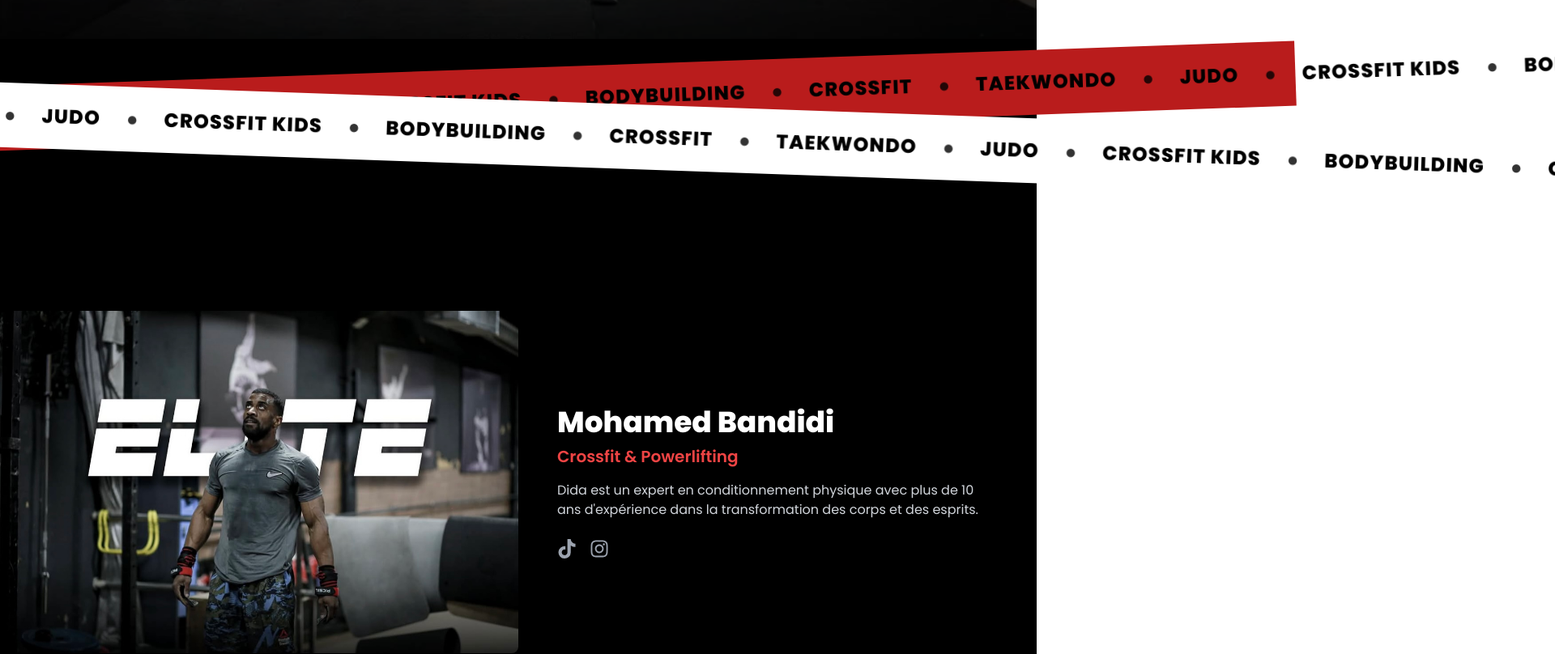
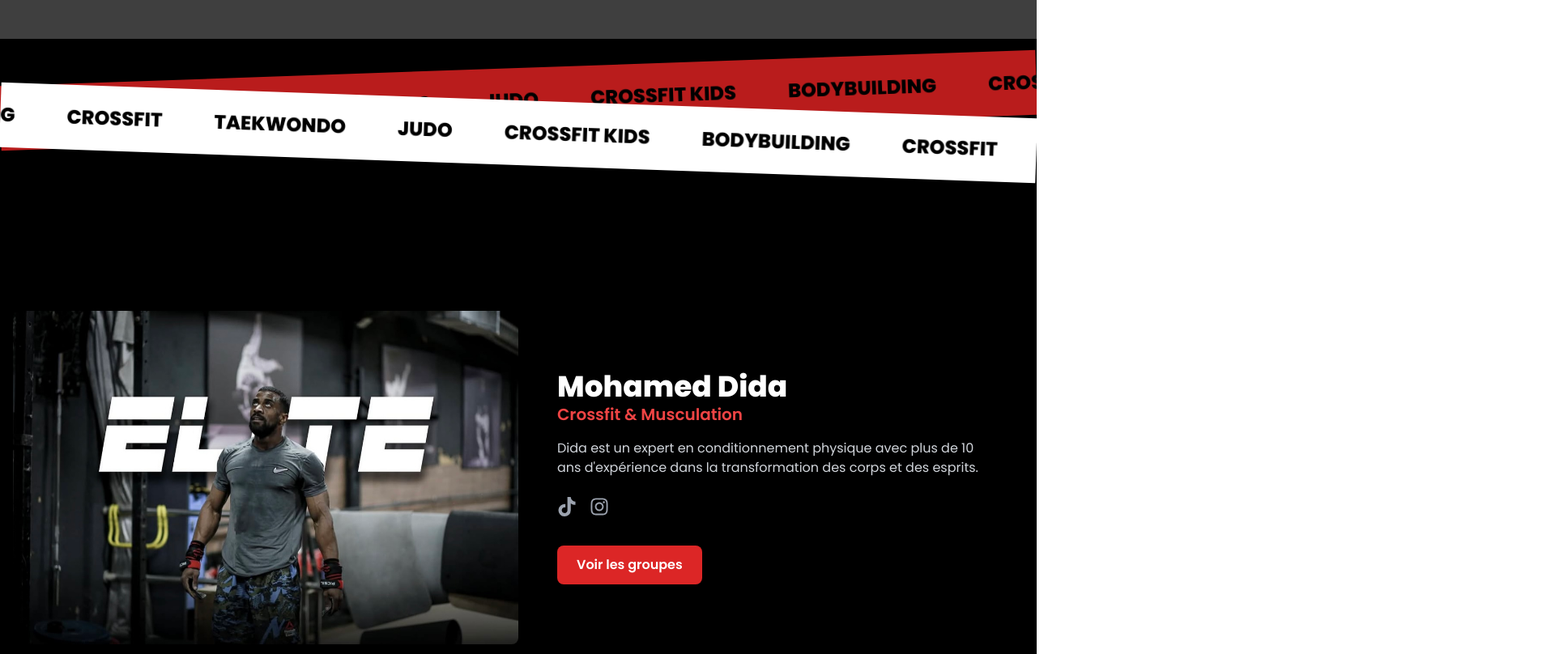
Before and after one commit to aymanebenomar/elitefitwebsite, a React (Vite) app in the folder fitgym-frontend/: page /personal-coaching in a window 1280 px wide. Shown: the part 512-1320 px from the top of the page at 81% size, 1920 px wide, since content can reach past the window. Built offline with nearby package versions, Linux system fonts and the light colour scheme; grey boxes are pictures that could not be loaded.

Commit message:
groups and coach sec

```diff
--- a/fitgym-frontend/src/App.jsx
+++ b/fitgym-frontend/src/App.jsx
@@ -17,6 +17,7 @@ import AboutUs from "./pages/AboutUs";
 import Community from "./pages/Community";
 import TournamentDetail from "./pages/TournamentDetail";
 import NosGroupes from "./pages/Nosgroupes";
+import Horaires from "./pages/Horaires";
 
 export default function App() {
   return (
@@ -53,7 +54,8 @@ export default function App() {
       <Route path="/about-us" element={<AboutUs />} />
       <Route path="/community" element={<Community />} />
 
-      {/* New groupes page */}
+      {/* New groupes and Horaire pages */}
+      <Route path="/horaires" element={<Horaires />} />
       <Route path="/nos-groupes" element={<NosGroupes />} />
 
       {/* Tournament detail page */}
--- a/fitgym-frontend/src/components/Concepts.jsx
+++ b/fitgym-frontend/src/components/Concepts.jsx
@@ -48,7 +48,6 @@ export default function Concepts() {
       className="py-16 md:py-20 bg-gradient-to-b from-black to-gray-900 scroll-mt-32"
     >
       <div className="max-w-7xl mx-auto px-4 sm:px-6">
-
         <motion.div
           className="text-center mb-16"
           initial={{ opacity: 0, y: 50 }}
@@ -66,11 +65,11 @@ export default function Concepts() {
 
         <div className="space-y-20">
           {concepts.map((concept, index) => (
-            <Link key={index} to={concept.path}>
             <motion.div
+              key={index}
               className={`flex flex-col ${
                 index % 2 === 0 ? "md:flex-row" : "md:flex-row-reverse"
-                } items-center gap-8 md:gap-12 cursor-pointer group`}
+              } items-center gap-8 md:gap-12`}
               initial={{ opacity: 0, y: 50 }}
               whileInView={{ opacity: 1, y: 0 }}
               viewport={{ once: true }}
@@ -122,9 +121,18 @@ export default function Concepts() {
                     ))}
                   </div>
                 </div>
+
+                {/* MINI BUTTON LINK */}
+                <div className="pt-6">
+                  <Link
+                    to={concept.path}
+                    className="inline-block px-4 py-2 bg-eliteGold text-black font-semibold rounded hover:bg-yellow-500 transition-colors duration-300 text-sm"
+                  >
+                    En savoir plus
+                  </Link>
+                </div>
               </div>
             </motion.div>
-            </Link>
           ))}
         </div>
 
--- a/fitgym-frontend/src/components/Navbar.jsx
+++ b/fitgym-frontend/src/components/Navbar.jsx
@@ -44,6 +44,7 @@ const Navbar = () => {
     { id: "concept", label: "Concept", isSection: true },
     { id: "abonnements", label: "Abonnements", isSection: true },
     { id: "clubs", label: "Club", isSection: true },
+    { path: "/horaires", label: "Horaires", isSection: false }, // ✅ new page link
     { path: "/about-us", label: "About Us", isSection: false },
     { id: "preinscription", label: "Pré-inscription", isSection: true },
     { path: "/nos-groupes", label: "Nos Groupes", isSection: false },
--- /dev/null
+++ b/fitgym-frontend/src/pages/Horaires.jsx
@@ -0,0 +1,49 @@
+import React from "react";
+import Navbar from "../components/Navbar";
+import Footer from "../components/Footer";
+
+const Horaires = () => {
+  return (
+    <div className="bg-black text-white min-h-screen">
+      <Navbar />
+      <main className="pt-32 px-6 max-w-6xl mx-auto">
+        <h1 className="text-4xl font-bold text-eliteGold mb-6">Horaires</h1>
+        <p className="text-gray-300 text-lg mb-6">
+          Voici les horaires des différents groupes et entraînements.
+        </p>
+
+        {/* Example schedule table */}
+        <div className="overflow-x-auto">
+          <table className="w-full text-left border border-gray-700 rounded-xl overflow-hidden">
+            <thead className="bg-gray-800/50">
+              <tr>
+                <th className="px-4 py-2">Jour</th>
+                <th className="px-4 py-2">Matin</th>
+                <th className="px-4 py-2">Après-midi</th>
+                <th className="px-4 py-2">Soir</th>
+              </tr>
+            </thead>
+            <tbody>
+              <tr className="border-t border-gray-700">
+                <td className="px-4 py-2">Lundi</td>
+                <td className="px-4 py-2">7:00 — 11:00</td>
+                <td className="px-4 py-2">12:00 — 16:00</td>
+                <td className="px-4 py-2">17:00 — 21:00</td>
+              </tr>
+              <tr className="border-t border-gray-700">
+                <td className="px-4 py-2">Mardi</td>
+                <td className="px-4 py-2">8:30 — 12:30</td>
+                <td className="px-4 py-2">13:30 — 16:30</td>
+                <td className="px-4 py-2">17:30 — 20:30</td>
+              </tr>
+              {/* Add more days as needed */}
+            </tbody>
+          </table>
+        </div>
+      </main>
+      <Footer />
+    </div>
+  );
+};
+
+export default Horaires;
--- a/fitgym-frontend/src/pages/ModernEquipment.jsx
+++ b/fitgym-frontend/src/pages/ModernEquipment.jsx
@@ -4,9 +4,9 @@ import { Dumbbell, Zap, Repeat } from 'lucide-react';
 import { motion } from "framer-motion";
 import Navbar from "../components/Navbar";
 import Footer from "../components/Footer";
-import heroImage from "../assets/all2.png";
+import heroImage from "../assets/all.png";
 
-// Re-using existing assets for equipment gallery
+
 import equip1 from "../assets/all.png";
 import equip2 from "../assets/all2.png";
 import equip3 from "../assets/all3.jpg";
--- a/fitgym-frontend/src/pages/NosGroupes.jsx
+++ b/fitgym-frontend/src/pages/NosGroupes.jsx
@@ -1,4 +1,4 @@
-import React from "react";
+import React, { useEffect } from "react";
 import { motion } from "framer-motion";
 import Navbar from "../components/Navbar";
 import Footer from "../components/Footer";
@@ -11,32 +11,53 @@ const coaches = [
     name: "Coach Dida",
     photo: coach1,
     program: "CrossFit Mix",
-    days: "Lundi, Mercredi, Vendredi",
     schedule: {
-      Matin: ["7:00 — Group 1", "8:30 — Group 2", "10:00 — Group 3", "11:00 — Group 4"],
-      Kids: ["12:30 — Kids Group"],
-      Soir: ["19:00 — Group 1", "20:00 — Group 2", "21:00 — Group 3", "22:00 — Group 4", "23:00 — Group 5"]
+      "Lundi, Mercredi, Vendredi": {
+        Matin: ["8:30 — 10:00. Group 1", "11:00 — 12:30. Group 2"],
+        Kids: ["19:00 — 20:00. Kids Group"],
+        Soir: ["20:00 — 21:00. Group 4", "22:00 — 23:00. Group 5"]
+      },
+      "Mardi, Jeudi, Samedi": {
+        Soir: ["20:00 — 21:00. Group 1", "21:00 — 22:00. Group 2", "22:00 — 23:00. Group 3"]
+      }
     }
   },
   {
     name: "Coach Amina",
-    photo: coach2,  // ✅ assign the girl photo here
+    photo: coach2,
     program: "CrossFit Woman",
-    days: "Mardi, Jeudi, Samedi",
     schedule: {
-      Matin: ["8:30 — Group 1", "9:00 — Group 2", "10:00 — Group 3", "11:00 — Group 4", "12:00 — Group 5"],
-      "Après-midi / Soir": ["17:00 — Group 2", "18:00 — Group 3", "19:00 — Group 4", "20:00 — Group 5"]
+      "Mardi, Jeudi, Samedi": {
+        Matin: ["8:30 — 10:00. Group 1"],
+        "Après-midi / Soir": ["17:00 — 18:00. Group 2", "18:00 — 19:00. Group 3", "19:00 — 20:00. Group 4"]
+      }
     }
   }
 ];
 
+const additionalSections = [
+  {
+    title: "Taekwondo",
+    description: "Cours pour tous les niveaux, enfants et adultes.",
+    groups: ["Lundi, Mercredi, Vendredi — 16:00", "Mardi, Jeudi — 17:00"]
+  },
+  {
+    title: "Kids",
+    description: "Activités ludiques et sportives pour les enfants.",
+    groups: ["Mercredi — 14:00", "Samedi — 10:00", "Dimanche — 11:00"]
+  }
+];
+
 const NosGroupes = () => {
+  useEffect(() => {
+    window.scrollTo(0, 0);
+  }, []);
+
   return (
     <div className="bg-black text-white min-h-screen">
       <Navbar />
 
       <section className="pt-32 pb-20 max-w-6xl mx-auto px-6">
-        {/* PAGE TITLE */}
         <motion.h1
           initial={{ opacity: 0, y: 20 }}
           animate={{ opacity: 1, y: 0 }}
@@ -52,23 +73,22 @@ const NosGroupes = () => {
           transition={{ delay: 0.2, duration: 0.6 }}
           className="text-lg leading-relaxed text-gray-300 max-w-3xl mx-auto text-center"
         >
-          Découvrez les programmes de groupes proposés dans notre club :
-          horaires, types d'entraînements et répartition selon les coachs.
+          Découvrez les programmes de groupes proposés dans notre club : horaires, types d'entraînements et répartition selon les coachs.
         </motion.p>
 
-        {/* COACH CARDS */}
+        {/* Coaches Grid */}
         <div className="mt-14 grid grid-cols-1 md:grid-cols-2 gap-10">
           {coaches.map((coach, index) => (
+            <div key={index} className="flex flex-col gap-6 self-start">
+              {/* Coach Card */}
               <motion.div
-              key={index}
                 initial={{ opacity: 0, y: 20 }}
                 whileInView={{ opacity: 1, y: 0 }}
                 transition={{ duration: 0.5 + index * 0.2 }}
                 className="bg-black border border-eliteGold/40 rounded-xl p-6 shadow-xl hover:shadow-2xl transition-shadow duration-300"
               >
                 <div className="flex items-center gap-4 mb-4">
-                {/* Coach photo */}
-                <div className="w-16 h-16 rounded-full overflow-hidden flex items-center justify-center">
+                  <div className="rounded-full w-16 h-16 overflow-hidden flex items-center justify-center">
                     {coach.photo ? (
                       <img
                         src={coach.photo}
@@ -81,25 +101,49 @@ const NosGroupes = () => {
                       </div>
                     )}
                   </div>
-
                   <div>
                     <h2 className="text-2xl font-bold text-eliteGold">{coach.program}</h2>
-                  <p className="text-gray-400">{coach.name} — {coach.days}</p>
                   </div>
                 </div>
 
-              {/* Schedule */}
-              {Object.entries(coach.schedule).map(([timeOfDay, groups], idx) => (
+                {Object.entries(coach.schedule).map(([days, schedule], idx) => (
                   <div key={idx} className="mt-4">
+                    <p className="text-gray-400 font-semibold mb-2">{days}</p>
+                    {Object.entries(schedule).map(([timeOfDay, groups], i) => (
+                      <div key={i} className="mt-2">
                         <h3 className="text-xl text-eliteGold mb-1">{timeOfDay}</h3>
                         <ul className="text-gray-300 space-y-1 ml-2">
-                    {groups.map((group, i) => (
-                      <li key={i}>{group}</li>
+                          {groups.map((g, j) => (
+                            <li key={j}>{g}</li>
                           ))}
                         </ul>
                       </div>
                     ))}
+                  </div>
+                ))}
               </motion.div>
+
+              {/* Extra sections only for Amina */}
+              {coach.name === "Coach Amina" &&
+                additionalSections.map((section, idx) => (
+                  <motion.div
+                    key={idx}
+                    initial={{ opacity: 0, y: 20 }}
+                    whileInView={{ opacity: 1, y: 0 }}
+                    transition={{ duration: 0.5 + idx * 0.2 }}
+                    className="bg-black border border-eliteGold/40 rounded-xl p-6 shadow-xl hover:shadow-2xl transition-shadow duration-300"
+                  >
+                    <h2 className="text-2xl font-bold text-eliteGold mb-2">{section.title}</h2>
+                    <p className="text-gray-400 mb-4">{section.description}</p>
+                    <ul className="text-gray-300 space-y-1 ml-2">
+                      {section.groups.map((g, i) => (
+                        <li key={i}>{g}</li>
+                      ))}
+                    </ul>
+                  </motion.div>
+                ))
+              }
+            </div>
           ))}
         </div>
       </section>
--- a/fitgym-frontend/src/pages/PersonalCoaching.jsx
+++ b/fitgym-frontend/src/pages/PersonalCoaching.jsx
@@ -1,10 +1,12 @@
-import React from "react";
-// eslint-disable-next-line no-unused-vars
+import React, { useEffect } from "react";
 import { motion } from "framer-motion";
-import {FaTiktok, FaInstagram } from 'react-icons/fa';
+import { Link } from "react-router-dom";
 import Navbar from "../components/Navbar";
 import Footer from "../components/Footer";
-import heroImage from "../assets/all2.png";
+
+import { FaTiktok, FaInstagram } from "react-icons/fa";
+
+import heroImage from "../assets/all.png";
 
 // Coach images
 import coach1 from "../assets/dida.jpg";
@@ -12,173 +14,171 @@ import coach2 from "../assets/girl1.jpg";
 import coach3 from "../assets/dida2.jpg";
 import coach4 from "../assets/girl2.jpg";
 
-export default function PersonalCoaching() {
-
+// === COACHES DATA ===
 const coaches = [
   {
-      name: "Mohamed Bandidi",
-      specialization: "Crossfit & Powerlifting",
+    name: "Mohamed Dida",
+    specialization: "Crossfit & Musculation",
     image: coach1,
-      description: "Dida est un expert en conditionnement physique avec plus de 10 ans d'expérience dans la transformation des corps et des esprits.",
-      socials: {
-        tiktok: "#",
-        instagram: "#",
-      }
+    description:
+      "Dida est un expert en conditionnement physique avec plus de 10 ans d'expérience dans la transformation des corps et des esprits.",
+    socials: { tiktok: "#", instagram: "#" },
   },
+
   {
     name: "Gourmina",
-      specialization: "Yoga & Flexibilité",
+    specialization: "Women Crossfit",
     image: coach2,
-      description: "Mina vous guide à travers des flux de yoga dynamiques pour améliorer la flexibilité, la force et la tranquillité d'esprit.",
-      socials: {
-        tiktok: "#",
-        instagram: "#",
-      }
+    description: "Mina vous guide pour améliorer la force et la flexibilité.",
+    socials: { tiktok: "#", instagram: "#" },
   },
-    {
-      name: "Mohamed Bandidi",
-      specialization: "Musculation & Bodybuilding",
-      image: coach3,
-      description: "Spécialisé dans la prise de masse musculaire et la sculpture du corps, Dida vous pousse à dépasser vos limites.",
-      socials: {
-        tiktok: "#",
-        instagram: "#",
-      }
-    },
-    {
-      name: "Sarah Connor",
-      specialization: "Entraînement fonctionnel & HIIT",
-      image: coach4,
-      description: "Sarah conçoit des entraînements à haute intensité pour brûler des calories, améliorer l'endurance et la force fonctionnelle.",
-      socials: {
-        tiktok: "#",
-        instagram: "#",
-      }
-    }
 ];
 
-  const services = ["BODYBUILDING", "CROSSFIT", "TAEKWONDO", "JUDO", "CROSSFIT KIDS"];
+const services = [
+  "BODYBUILDING",
+  "CROSSFIT",
+  "TAEKWONDO",
+  "JUDO",
+  "CROSSFIT KIDS",
+];
 
-  const sectionVariants = {
-    hidden: { opacity: 0 },
-    visible: {
-      opacity: 1,
-      transition: {
-        duration: 0.5,
-        ease: "easeOut",
-        when: "beforeChildren",
-        staggerChildren: 0.2
-      }
-    }
-  };
-
-  const itemVariants = {
-    hidden: { opacity: 0 },
-    visible: { opacity: 1 }
-  };
+export default function PersonalCoaching() {
+  // Scroll to top on page load
+  useEffect(() => {
+    window.scrollTo(0, 0);
+  }, []);
 
   return (
-    <div className="min-h-screen bg-black flex flex-col">
+    <div className="min-h-screen bg-black flex flex-col overflow-x-hidden">
       <Navbar />
 
-      {/* Hero Section */}
+      {/* HERO SECTION */}
       <section className="relative h-[70vh] flex items-center justify-center overflow-hidden">
         <div
           className="absolute inset-0 bg-cover bg-center"
           style={{ backgroundImage: `url(${heroImage})` }}
         />
         <div className="absolute inset-0 bg-black/60" />
+
         <div className="relative z-10 text-center px-4">
           <motion.h1
             initial={{ opacity: 0, y: 50 }}
             animate={{ opacity: 1, y: 0 }}
-            transition={{ duration: 0.8, ease: "easeOut" }}
-            className="text-6xl md:text-8xl font-black text-white tracking-tight mb-4"
+            transition={{ duration: 0.8 }}
+            className="text-6xl md:text-8xl font-black text-white mb-4"
           >
             NOS COACHS EXPERTS
           </motion.h1>
+
           <motion.p
-            initial={{ opacity: 0, y: 20 }}
-            animate={{ opacity: 1, y: 0 }}
-            transition={{ duration: 0.8, delay: 0.2, ease: "easeOut" }}
+            initial={{ opacity: 0 }}
+            animate={{ opacity: 1 }}
+            transition={{ delay: 0.2, duration: 0.8 }}
             className="text-lg md:text-xl text-gray-300 max-w-3xl mx-auto"
           >
-            Rencontrez notre équipe de professionnels dévoués prêts à vous guider dans votre parcours de remise en forme.
+            Rencontrez notre équipe de professionnels dévoués prêts à vous
+            guider dans votre parcours de remise en forme.
           </motion.p>
         </div>
       </section>
 
-      {/* Scrolling Services Banners - Crossing Effect */}
-      <div className="relative h-48 bg-black">
-              <div className="absolute w-[150%] h-20 bg-red-700 -left-[25%]"
-                   style={{
-                     transform: 'rotate(-2deg)',
-                     top: '36px'
-                   }}>
-                <div className="flex gap-8 animate-scroll-infinite py-6">
-                  {[...services, ...services, ...services, ...services, ...services, ...services].map((service, i) => (
-                    <React.Fragment key={i}>
-                      <span className="text-xl md:text-2xl font-black text-black tracking-wider whitespace-nowrap">
-                        {service}
+      {/* MOVING BANNERS */}
+      <div className="relative h-48 bg-black overflow-hidden">
+        {/* RED STRIP */}
+        <div
+          className="absolute w-full h-20 bg-red-700"
+          style={{ transform: "rotate(-2deg)", top: "36px" }}
+        >
+          <div className="flex gap-8 animate-scroll-infinite py-6 whitespace-nowrap">
+            {[...services, ...services].map((s, i) => (
+              <span key={i} className="text-2xl font-black text-black mx-4">
+                {s}
               </span>
-                      <span className="text-black/80 text-2xl font-bold">●</span>
-                    </React.Fragment>
             ))}
           </div>
         </div>
-              <div className="absolute w-[150%] h-20 bg-white -left-[25%]"
-                   style={{
-                     transform: 'rotate(2deg)',
-                     top: '76px'
-                   }}>
-                <div className="flex gap-8 animate-scroll-infinite-reverse py-6" style={{ animationDelay: '-15s' }}>
-                  {[...services, ...services, ...services, ...services, ...services, ...services].map((service, i) => (
-                    <React.Fragment key={`white-${i}`}>
-                      <span className="text-xl md:text-2xl font-black text-black tracking-wider whitespace-nowrap">
-                        {service}
+
+        {/* WHITE STRIP */}
+        <div
+          className="absolute w-full h-20 bg-white"
+          style={{ transform: "rotate(2deg)", top: "76px" }}
+        >
+          <div className="flex gap-8 animate-scroll-infinite-reverse py-6 whitespace-nowrap">
+            {[...services, ...services].map((s, i) => (
+              <span key={i} className="text-2xl font-black text-black mx-4">
+                {s}
               </span>
-                      <span className="text-black/80 text-2xl font-bold">●</span>
-                    </React.Fragment>
             ))}
           </div>
         </div>
       </div>
 
-      {/* Coaches Section */}
+      {/* COACHES */}
       <div className="bg-black py-20">
         {coaches.map((coach, index) => (
-          <motion.section
+          <section
             key={index}
-            variants={sectionVariants}
-            initial="hidden"
-            whileInView="visible"
-            viewport={{ once: true, amount: 0.5 }}
-            className={`flex flex-col md:flex-row items-center container mx-auto my-16 ${index % 2 !== 0 ? 'md:flex-row-reverse' : ''}`}
+            className={`flex flex-col md:flex-row items-center container mx-auto my-16 px-4 ${
+              index % 2 !== 0 ? "md:flex-row-reverse" : ""
+            }`}
           >
-            <motion.div variants={itemVariants} className="w-full md:w-1/2">
-              <img src={coach.image} alt={coach.name} className="rounded-lg shadow-2xl object-cover w-full h-auto" loading="lazy" />
-            </motion.div>
-            <motion.div variants={itemVariants} className="w-full md:w-1/2 p-8 md:p-12">
-              <h2 className="text-4xl font-bold text-white mb-2">{coach.name}</h2>
-              <p className="text-xl text-red-500 font-semibold mb-4">{coach.specialization}</p>
+            {/* IMAGE */}
+            <div className="w-full md:w-1/2">
+              <img
+                src={coach.image}
+                alt={coach.name}
+                className="rounded-lg shadow-2xl w-full object-cover"
+              />
+            </div>
+
+            {/* TEXT */}
+            <div className="w-full md:w-1/2 p-8 md:p-12">
+              <h2 className="text-4xl font-bold text-white">{coach.name}</h2>
+
+              <p className="text-xl text-red-500 font-semibold mb-4">
+                {coach.specialization}
+              </p>
+
               <p className="text-gray-300 mb-6">{coach.description}</p>
-              <div className="flex space-x-4">
-                <a href={coach.socials.tiktok} className="text-gray-400 hover:text-white transition-colors"><FaTiktok size={24} /></a>
-                <a href={coach.socials.instagram} className="text-gray-400 hover:text-white transition-colors"><FaInstagram size={24} /></a>
+
+              {/* SOCIAL ICONS */}
+              <div className="flex space-x-4 mb-6 text-2xl">
+                <a
+                  href={coach.socials.tiktok}
+                  className="text-gray-400 hover:text-white transition"
+                >
+                  <FaTiktok />
+                </a>
+                <a
+                  href={coach.socials.instagram}
+                  className="text-gray-400 hover:text-white transition"
+                >
+                  <FaInstagram />
+                </a>
               </div>
-            </motion.div>
-          </motion.section>
+
+              {/* BUTTON TO GROUPS PAGE */}
+              <Link
+                to="/nos-groupes"
+                className="inline-block mt-3 px-6 py-3 bg-red-600 text-white rounded-lg font-semibold hover:bg-red-700 transition"
+              >
+                Voir les groupes
+              </Link>
+            </div>
+          </section>
         ))}
       </div>
 
       <Footer />
+
+      {/* ANIMATIONS */}
       <style jsx>{`
         @keyframes scroll-infinite {
           from {
             transform: translateX(0);
           }
           to {
-            transform: translateX(-${100 / 5}%);
+            transform: translateX(-20%);
           }
         }
         .animate-scroll-infinite {
@@ -187,7 +187,7 @@ export default function PersonalCoaching() {
 
         @keyframes scroll-infinite-reverse {
           from {
-            transform: translateX(-${100 / 5}%);
+            transform: translateX(-20%);
           }
           to {
             transform: translateX(0);
```
Lines whose indentation alone changed are shown as unchanged.
